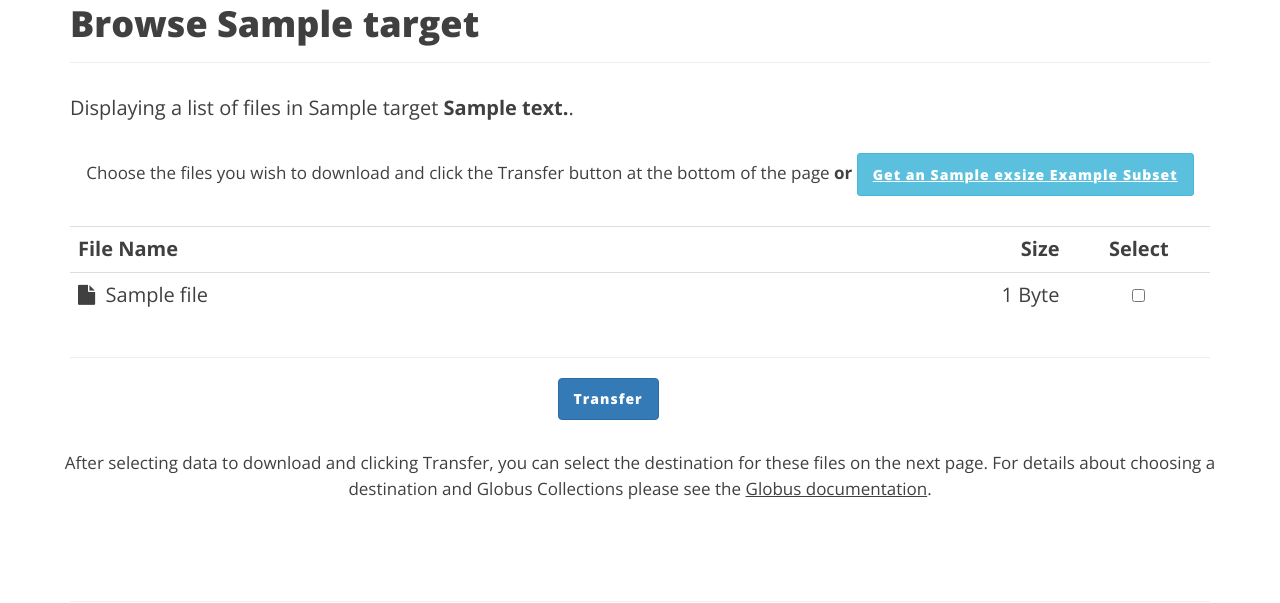
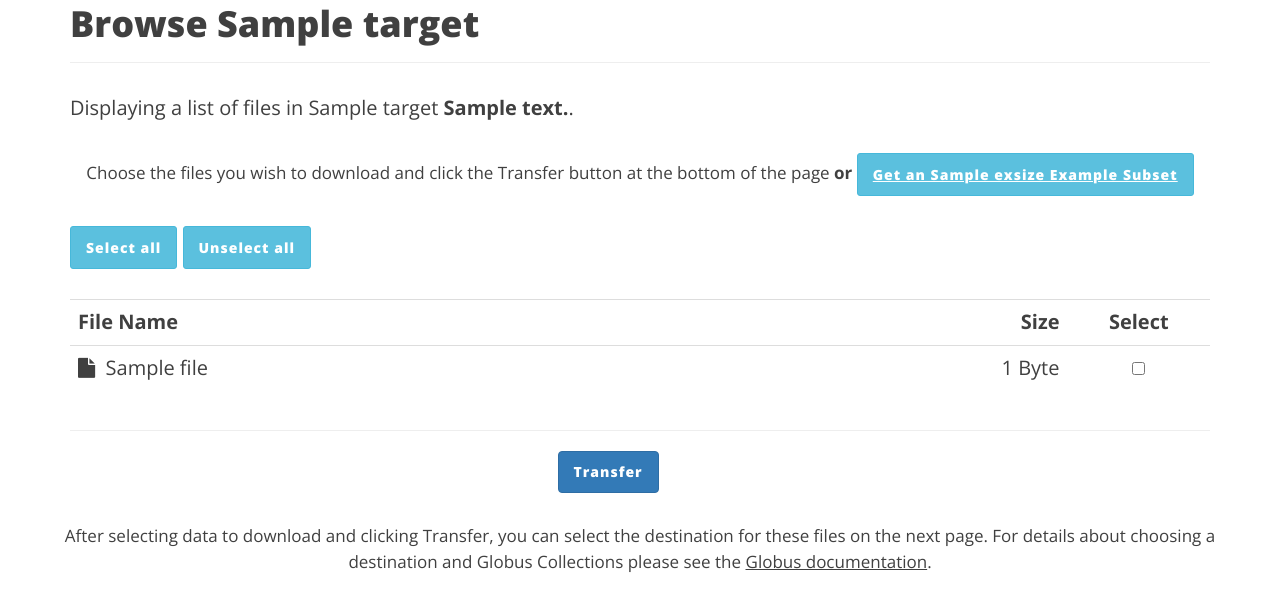
Before and after one commit to LSSTDESC/desc-data-portal, a Python web app: template web/portal/templates/browse.jinja2 in a window 1280 px wide. Shown: the part 106-709 px from the top of the page. Run offline with Jinja, Linux system fonts and the light colour scheme; the template is opened without the code that fills it: most values are stand-ins (such as "Sample title", 1, 10 or a date in 2020); some libraries are stand-ins or nearby versions.

Commit message:
add select/unselect all

```diff
--- a/web/portal/templates/browse.jinja2
+++ b/web/portal/templates/browse.jinja2
@@ -36,6 +36,10 @@
   <a href="{{url_for('example', dataset_id=myid)}}" class="btn btn-info btn-sm">Get an {{exsize}} Example Subset</a>
   </p>
 
+  <p>
+  <button class="btn btn-info btn-sm" id="select-all">Select all</button>
+  <button class="btn btn-info btn-sm" id="unselect-all">Unselect all</button>
+  </p>
 
     <div class="form-wrapper">
       <form class="form-inline" role="form" action="{{url_for('browse', dataset_id=myid)}}" method="post">
@@ -99,4 +103,17 @@
 
 </div> <!-- container -->
 
+<script>
+
+$( document ).ready(function() {
+  $( "#select-all" ).click(function() {
+    $( "input:checkbox[name='file']" ).prop( "checked", true );
+  }
+  $( "#unselect-all" ).click(function() {
+    $( "input:checkbox[name='file']" ).prop( "checked", false );
+  }
+});
+
+</script>
+
 {%endblock%}
```
